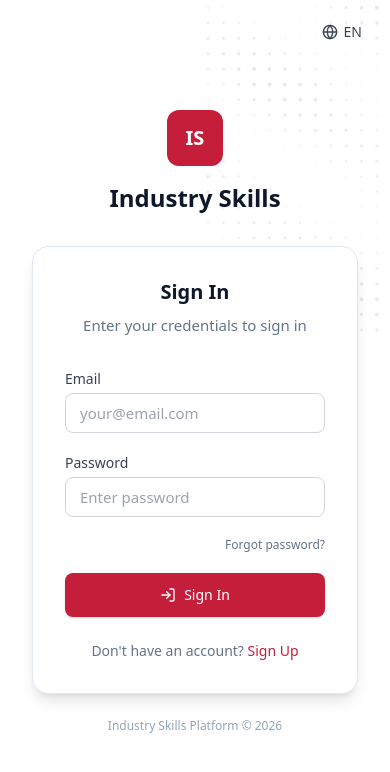
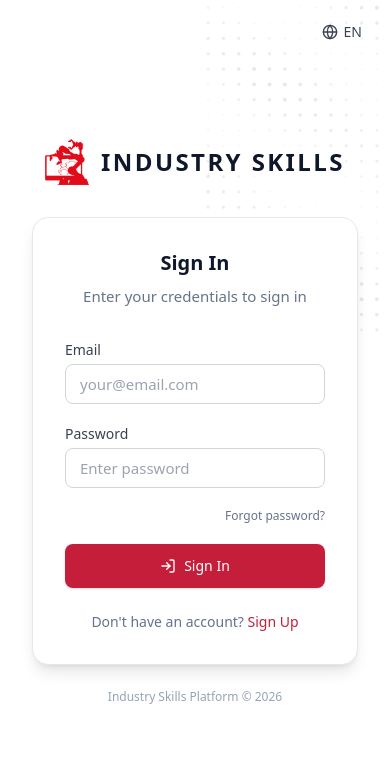
Before and after one commit to phantomhaif/Assessment_platform, a Next.js app: page /login in a window 390 px wide. Shown: the top 772 px of the page. Built offline with nearby package versions, Linux system fonts and the light colour scheme.

Commit message:
Replace IS placeholder with real logo image and INDUSTRY SKILLS text, add favicon

```diff
--- a/src/app/(auth)/forgot-password/page.tsx
+++ b/src/app/(auth)/forgot-password/page.tsx
@@ -2,6 +2,7 @@
 
 import { useState } from "react"
 import Link from "next/link"
+import Image from "next/image"
 import { Button } from "@/components/ui/button"
 import { Input } from "@/components/ui/input"
 import { ArrowLeft, Mail } from "lucide-react"
@@ -50,11 +51,9 @@ export default function ForgotPasswordPage() {
         <div className="bg-white rounded-2xl shadow-xl border border-gray-100 p-8">
           {/* Logo */}
           <div className="flex items-center gap-3 mb-8">
-            <div className="w-10 h-10 rounded-xl bg-[#C41E3A] flex items-center justify-center flex-shrink-0">
-              <span className="text-white font-bold text-base">IS</span>
-            </div>
+            <Image src="/logo.png" alt="Industry Skills" width={40} height={40} className="flex-shrink-0" />
             <div>
-              <p className="font-semibold text-gray-900 text-sm leading-tight">Industry Skills</p>
+              <p className="font-black text-gray-900 text-sm tracking-widest uppercase">Industry Skills</p>
               <p className="text-gray-400 text-xs">
                 {locale === "ru" ? "Платформа оценивания" : "Assessment Platform"}
               </p>
--- a/src/app/(auth)/login/page.tsx
+++ b/src/app/(auth)/login/page.tsx
@@ -4,6 +4,7 @@ import { useState } from "react"
 import { signIn } from "next-auth/react"
 import { useRouter } from "next/navigation"
 import Link from "next/link"
+import Image from "next/image"
 import { Button } from "@/components/ui/button"
 import { Input } from "@/components/ui/input"
 import { LogIn } from "lucide-react"
@@ -53,12 +54,12 @@ export default function LoginPage() {
 
         <div className="relative z-10 flex flex-col justify-center px-12 text-white">
           <div className="mb-8">
-            <div className="w-16 h-16 rounded-xl bg-[#C41E3A] flex items-center justify-center mb-6">
-              <span className="text-white font-bold text-2xl">IS</span>
+            <div className="flex items-center gap-4 mb-6">
+              <Image src="/logo.png" alt="Industry Skills" width={64} height={64} className="flex-shrink-0" />
+              <h1 className="text-3xl font-black tracking-widest text-white uppercase" style={{ fontFamily: 'var(--font-heading)' }}>
+                INDUSTRY<br />SKILLS
+              </h1>
             </div>
-            <h1 className="text-4xl font-bold mb-4 text-white" style={{ fontFamily: 'var(--font-heading)', color: 'white' }}>
-              Industry Skills
-            </h1>
             <p className="text-xl text-gray-300 mb-2">
               {locale === "ru" ? "Платформа оценивания" : "Assessment Platform"}
             </p>
@@ -97,12 +98,10 @@ export default function LoginPage() {
 
         <div className="relative z-10 w-full max-w-md">
           {/* Mobile logo */}
-          <div className="lg:hidden text-center mb-8">
-            <div className="w-14 h-14 rounded-xl bg-[#C41E3A] flex items-center justify-center mx-auto mb-4">
-              <span className="text-white font-bold text-xl">IS</span>
-            </div>
-            <h1 className="text-2xl font-bold text-[#0f172a]" style={{ fontFamily: 'var(--font-heading)' }}>
-              Industry Skills
+          <div className="lg:hidden flex items-center justify-center gap-3 mb-8">
+            <Image src="/logo.png" alt="Industry Skills" width={44} height={44} className="flex-shrink-0" />
+            <h1 className="text-xl font-black tracking-widest text-[#0f172a] uppercase" style={{ fontFamily: 'var(--font-heading)' }}>
+              INDUSTRY SKILLS
             </h1>
           </div>
 
--- a/src/app/(auth)/reset-password/page.tsx
+++ b/src/app/(auth)/reset-password/page.tsx
@@ -3,6 +3,7 @@
 import { useState, useEffect, Suspense } from "react"
 import { useRouter, useSearchParams } from "next/navigation"
 import Link from "next/link"
+import Image from "next/image"
 import { Button } from "@/components/ui/button"
 import { Input } from "@/components/ui/input"
 import { CheckCircle, XCircle } from "lucide-react"
@@ -74,11 +75,9 @@ function ResetPasswordForm() {
         <div className="bg-white rounded-2xl shadow-xl border border-gray-100 p-8">
           {/* Logo */}
           <div className="flex items-center gap-3 mb-8">
-            <div className="w-10 h-10 rounded-xl bg-[#C41E3A] flex items-center justify-center flex-shrink-0">
-              <span className="text-white font-bold text-base">IS</span>
-            </div>
+            <Image src="/logo.png" alt="Industry Skills" width={40} height={40} className="flex-shrink-0" />
             <div>
-              <p className="font-semibold text-gray-900 text-sm leading-tight">Industry Skills</p>
+              <p className="font-black text-gray-900 text-sm tracking-widest uppercase">Industry Skills</p>
               <p className="text-gray-400 text-xs">
                 {locale === "ru" ? "Платформа оценивания" : "Assessment Platform"}
               </p>
--- a/src/app/layout.tsx
+++ b/src/app/layout.tsx
@@ -16,6 +16,10 @@ const montserrat = Montserrat({
 export const metadata: Metadata = {
   title: "Industry Skills - Assessment Platform",
   description: "International Championships for Professional Skills Competencies",
+  icons: {
+    icon: "/favicon.png",
+    apple: "/favicon.png",
+  },
 };
 
 export default function RootLayout({
--- a/src/components/layout/sidebar.tsx
+++ b/src/components/layout/sidebar.tsx
@@ -1,6 +1,7 @@
 "use client"
 
 import Link from "next/link"
+import Image from "next/image"
 import { usePathname } from "next/navigation"
 import { signOut } from "next-auth/react"
 import { cn } from "@/lib/utils"
@@ -81,11 +82,9 @@ export function Sidebar({ userRole, userName }: SidebarProps) {
       {/* Logo section */}
       <div className="p-5 border-b border-white/10">
         <Link href="/dashboard" className="flex items-center gap-3">
-          <div className="w-10 h-10 rounded-lg bg-[#C41E3A] flex items-center justify-center">
-            <span className="text-white font-bold text-lg">IS</span>
-          </div>
+          <Image src="/logo.png" alt="Industry Skills" width={36} height={36} className="flex-shrink-0" />
           <div>
-            <h1 className="text-white font-semibold text-lg leading-tight">Industry Skills</h1>
+            <h1 className="text-white font-bold text-sm leading-tight tracking-wide uppercase">Industry Skills</h1>
             <p className="text-[#64748b] text-xs">{locale === "ru" ? "Платформа оценивания" : "Assessment Platform"}</p>
           </div>
         </Link>
```
Also changed, not shown: public/favicon.png (added), public/logo.png (added).
